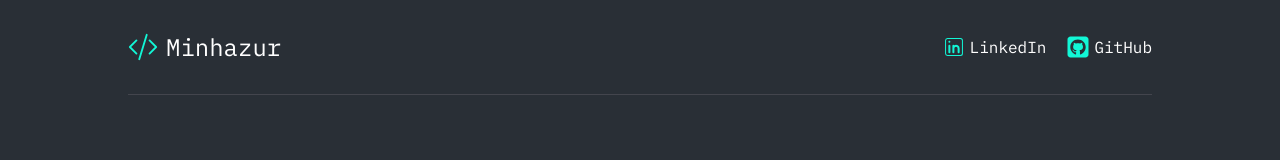
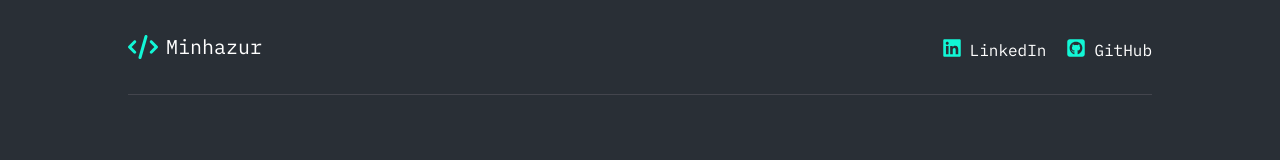
Before and after one commit to minhazurrony/portfolio, a Next.js app: page / in a window 1280 px wide. Shown: the top 160 px of the page. Built offline with nearby package versions, Linux system fonts and the light colour scheme.

Commit message:
refactor: update icons and responsive issues

```diff
--- a/app/components/Navbar.tsx
+++ b/app/components/Navbar.tsx
@@ -1,21 +1,20 @@
 import Link from "next/link";
 import React from "react";
-import { BsCodeSlash } from "react-icons/bs";
-import { CiLinkedin } from "react-icons/ci";
-import { FaSquareGithub } from "react-icons/fa6";
+import { FaSquareGithub, FaLinkedin, FaCode } from "react-icons/fa6";
+
 import { ContainerWrapper } from "@/components";
 
 function SocialIcons() {
   return (
-    <div className="md:space-x-5 flex items-end space-x-3">
+    <div className="flex items-end space-x-3 md:space-x-5">
       <Link
         rel="noopener noreferrer"
         target="_blank"
         href={"https://www.linkedin.com/in/minhazurrony/"}
-        className="inline-flex items-center gap-1"
+        className="group flex space-x-2"
       >
-        <CiLinkedin className="text-brand-one text-2xl" />
-        <span className="font-ibm-plex-mono hover:text-brand-one md:inline hidden text-base leading-5 text-white duration-300 ease-in-out">
+        <FaLinkedin className="text-xl text-brand-one" />
+        <span className="hidden text-white duration-300 ease-in-out group-hover:text-brand-one md:inline">
           LinkedIn
         </span>
       </Link>
@@ -24,10 +23,10 @@ function SocialIcons() {
         rel="noopener noreferrer"
         target="_blank"
         href={"https://www.github.com/minhazurrony/"}
-        className="inline-flex items-center gap-1"
+        className="group flex space-x-2"
       >
-        <FaSquareGithub className="text-brand-one text-2xl" />
-        <span className="font-ibm-plex-mono hover:text-brand-one md:inline hidden text-base leading-5 text-white duration-300 ease-in-out">
+        <FaSquareGithub className="text-xl text-brand-one" />
+        <span className="hidden text-white duration-300 ease-in-out group-hover:text-brand-one md:inline">
           GitHub
         </span>
       </Link>
@@ -38,12 +37,10 @@ function SocialIcons() {
 function Navbar() {
   return (
     <ContainerWrapper className="bg-bg-one">
-      <nav className="border-grey md:mx-auto container flex items-center justify-between border-b py-8">
+      <nav className="container flex items-end justify-between border-b border-grey py-8 md:mx-auto">
         <div className="flex items-center">
-          <BsCodeSlash className="text-brand-one md:text-3xl text-2xl" />
-          <span className="font-ibm-plex-mono md:text-2xl md:leading-6 px-2 text-base leading-5 text-white">
-            Minhazur
-          </span>
+          <FaCode className="text-2xl text-brand-one md:text-3xl" />
+          <span className="px-2 text-white md:text-xl">Minhazur</span>
         </div>
         <SocialIcons />
       </nav>
```
